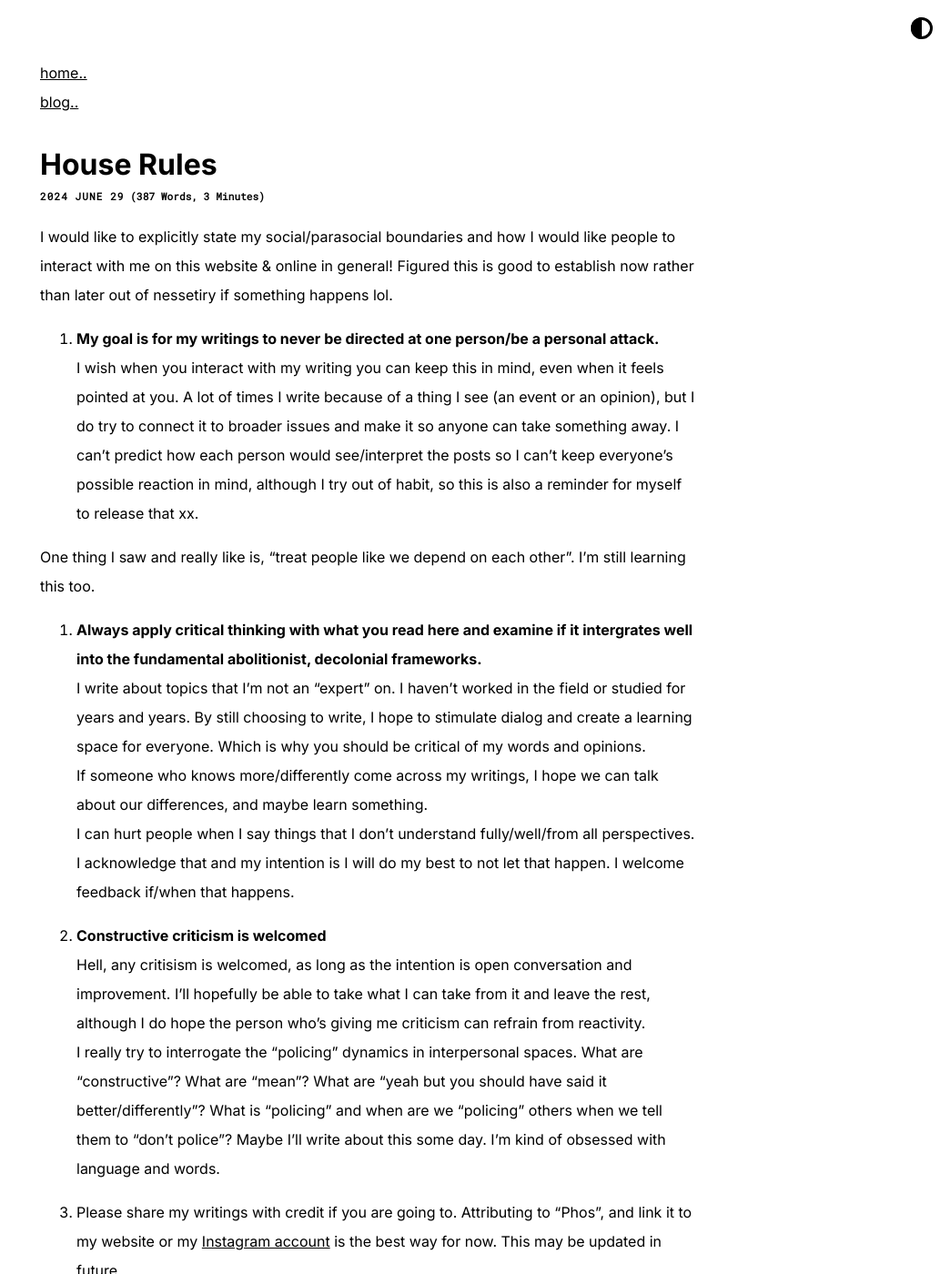
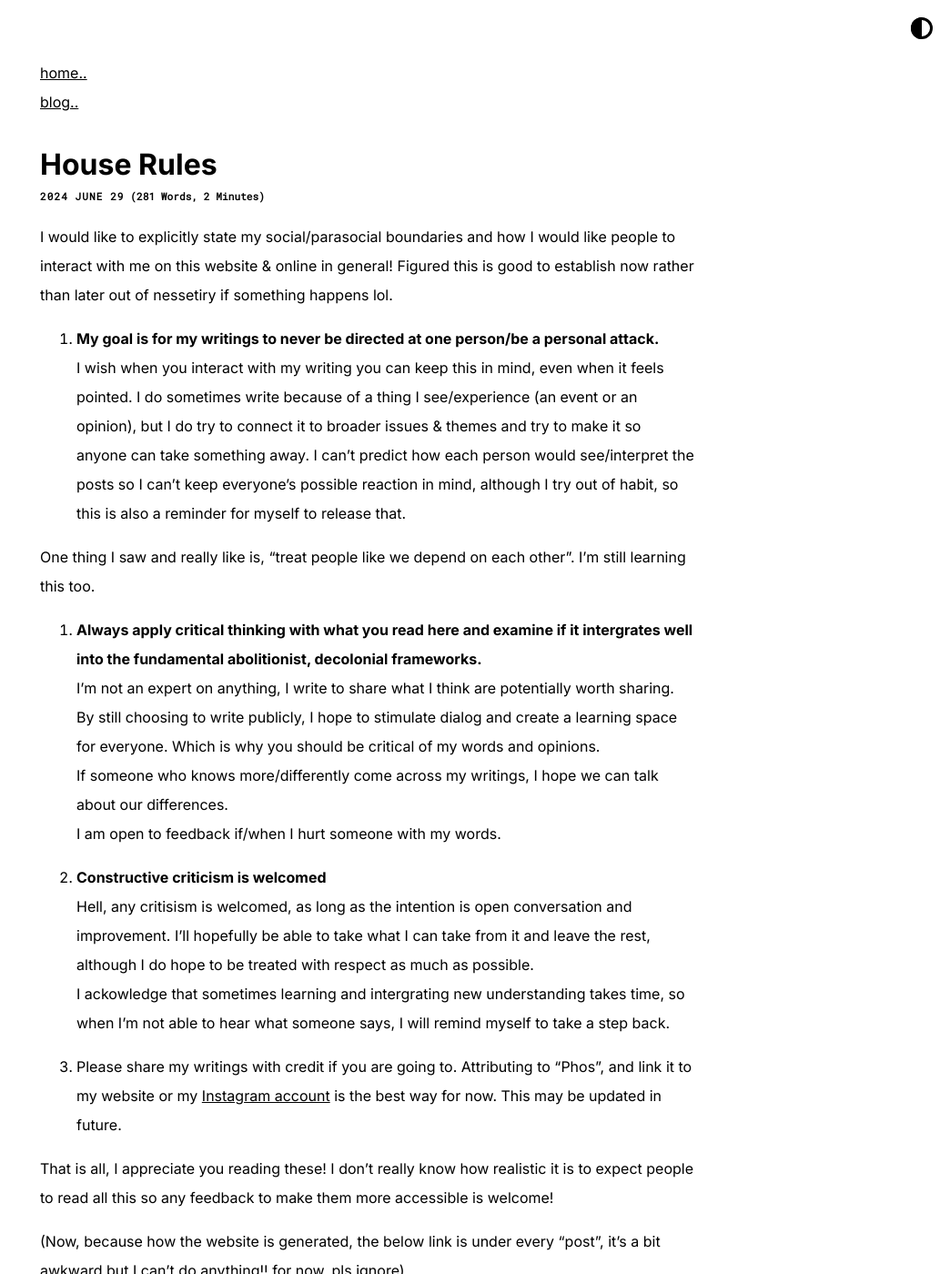
Before and after one commit to phosfuldev/phos_website, a Jekyll site: the page built from _posts/2024-06-29-house-rules.md, in a window 1280 px wide and 1400 px high. Shown: the whole window at 91% size, without its empty margins (236-1280 px from the left). Built offline with Jekyll 4.4.1, drawn with Linux system fonts in a browser that asks for light colours; some of the changed text lies outside the part shown.

Commit message:
update index & house rules

```diff
--- a/_posts/2024-06-29-house-rules.md
+++ b/_posts/2024-06-29-house-rules.md
@@ -6,22 +6,20 @@ tags: []
 I would like to explicitly state my social/parasocial boundaries and how I would like people to interact with me on this website & online in general! Figured this is good to establish now rather than later out of nessetiry if something happens lol.
 
 1. **My goal is for my writings to never be directed at one person/be a personal attack.**
-I wish when you interact with my writing you can keep this in mind, even when it feels pointed at you. A lot of times I write because of a thing I see (an event or an opinion), but I do try to connect it to broader issues and make it so anyone can take something away. I can't predict how each person would see/interpret the posts so I can't keep everyone's possible reaction in mind, although I try out of habit, so this is also a reminder for myself to release that xx.
+I wish when you interact with my writing you can keep this in mind, even when it feels pointed. I do sometimes write because of a thing I see/experience (an event or an opinion), but I do try to connect it to broader issues & themes and try to make it so anyone can take something away. I can't predict how each person would see/interpret the posts so I can't keep everyone's possible reaction in mind, although I try out of habit, so this is also a reminder for myself to release that.
 
 One thing I saw and really like is, "treat people like we depend on each other". I'm still learning this too.
 
 2. **Always apply critical thinking with what you read here and examine if it intergrates well into the fundamental abolitionist, decolonial frameworks.**
-I write about topics that I'm not an "expert" on. I haven't worked in the field or studied for years and years. By still choosing to write, I hope to stimulate dialog and create a learning space for everyone. Which is why you should be critical of my words and opinions.
-If someone who knows more/differently come across my writings, I hope we can talk about our differences, and maybe learn something.
-I can hurt people when I say things that I don't understand fully/well/from all perspectives. I acknowledge that and my intention is I will do my best to not let that happen. I welcome feedback if/when that happens.
+I'm not an expert on anything, I write to share what I think are potentially worth sharing. By still choosing to write publicly, I hope to stimulate dialog and create a learning space for everyone. Which is why you should be critical of my words and opinions.
+If someone who knows more/differently come across my writings, I hope we can talk about our differences.
+I am open to feedback if/when I hurt someone with my words.
 
 3. **Constructive criticism is welcomed**
-Hell, any critisism is welcomed, as long as the intention is open conversation and improvement. I'll hopefully be able to take what I can take from it and leave the rest, although I do hope the person who's giving me criticism can refrain from reactivity.
-I really try to interrogate the "policing" dynamics in interpersonal spaces. What are "constructive"? What are "mean"? What are "yeah but you should have said it better/differently"? What is "policing" and when are we "policing" others when we tell them to "don't police"? Maybe I'll write about this some day. I'm kind of obsessed with language and words.
+Hell, any critisism is welcomed, as long as the intention is open conversation and improvement. I'll hopefully be able to take what I can take from it and leave the rest, although I do hope to be treated with respect as much as possible.
+I ackowledge that sometimes learning and intergrating new understanding takes time, so when I'm not able to hear what someone says, I will remind myself to take a step back.
 
 4. Please share my writings with credit if you are going to. Attributing to "Phos", and link it to my website or my [Instagram account](https://www.instagram.com/phomnomnom/) is the best way for now. This may be updated in future.
-
-5. I don't care about grammar! There will be grammar mistakes. And I will certainly use slangs, meme speak and brain rot speak. I'd like to know if something is causing confusion on meaning but other than that I don't care!
 
 That is all, I appreciate you reading these! I don't really know how realistic it is to expect people to read all this so any feedback to make them more accessible is welcome!
 
```
Also changed, not shown: index.md (+10 -8 lines).
